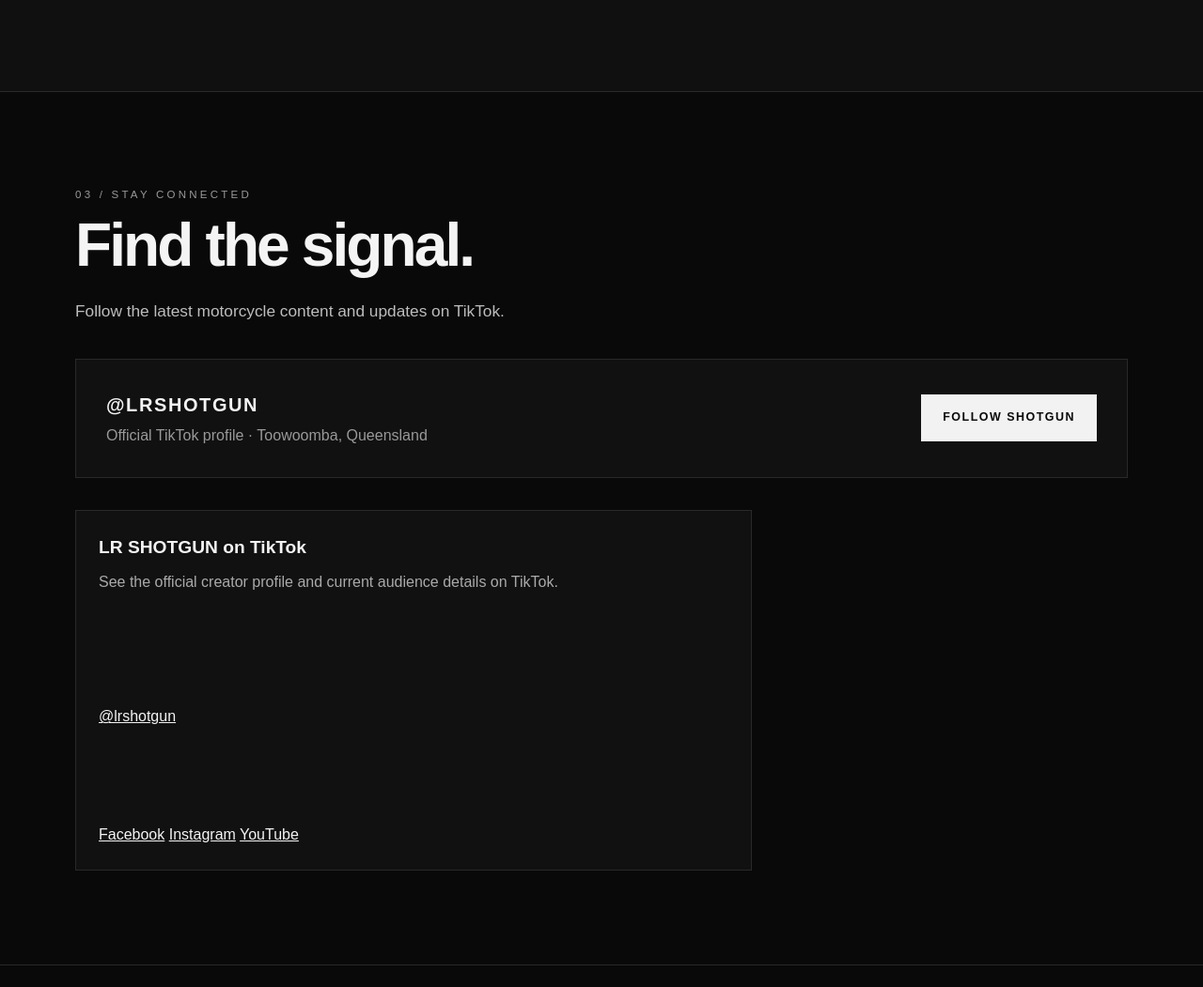
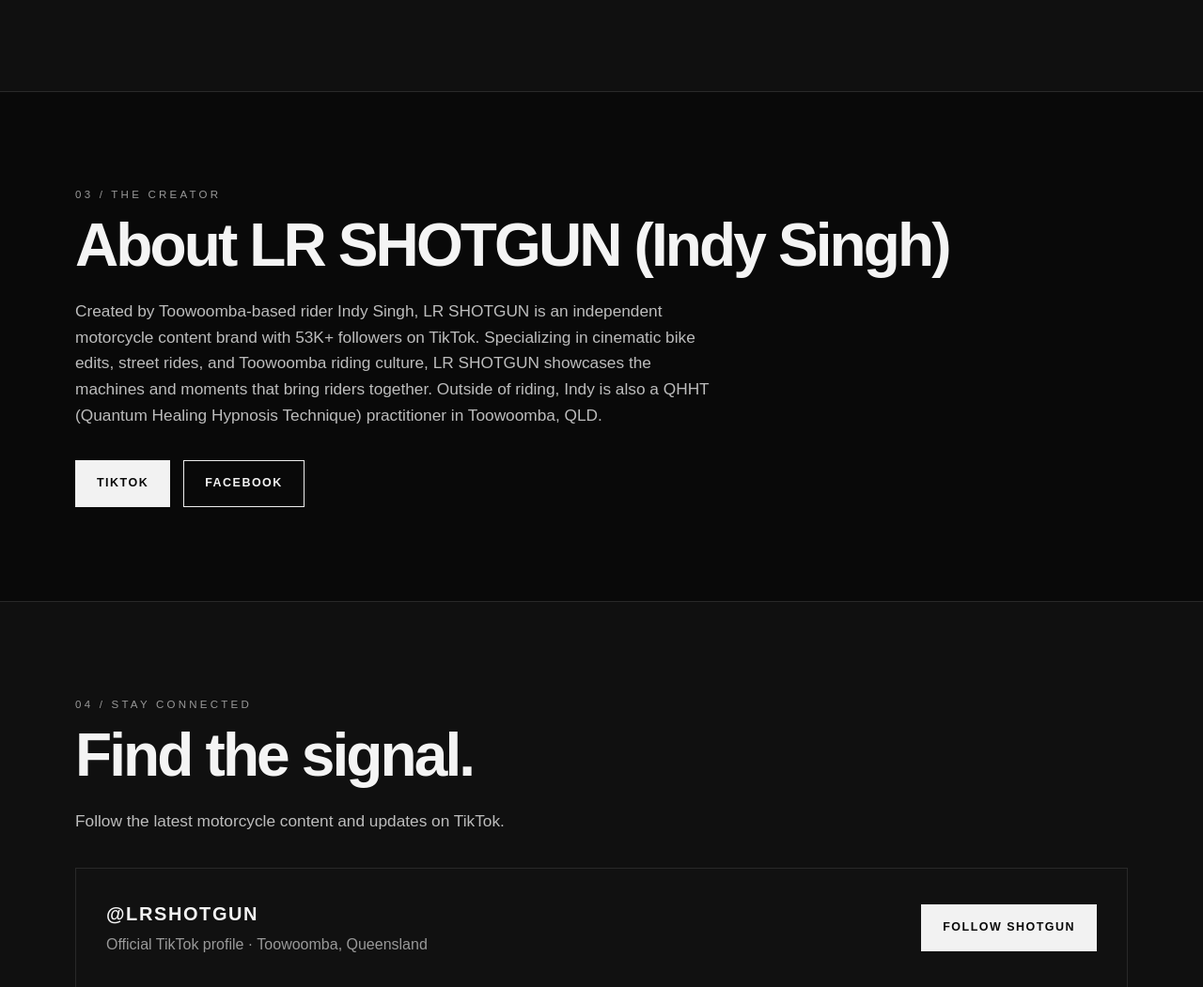
Before and after one commit to is2507708-sys/lrshotgun.netlify.app, a plain HTML site: page lr-shotgun-index.html in a window 1280 px wide. Shown: the part 1742-2793 px from the top of the page at 94% size. Drawn offline with Linux system fonts and the light colour scheme; a script that the page names is missing.

Commit message:
Add "About LR SHOTGUN (Indy Singh)" section and update SEO metadata (6b06c6cf354367057ef2c17c)

```diff
--- a/lr-shotgun-index.html
+++ b/lr-shotgun-index.html
@@ -3,17 +3,17 @@
 <head>
   <meta charset="utf-8">
   <meta name="viewport" content="width=device-width, initial-scale=1">
-  <meta name="description" content="LR SHOTGUN is a Toowoomba, Queensland motorcycle creator sharing bikes, rides, motorcycle culture and cinematic riding content. Follow @lrshotgun on TikTok.">
+  <meta name="description" content="Indy Singh is the Toowoomba motorcycle content creator behind LR SHOTGUN, with 53K+ followers on TikTok, and a QHHT practitioner in Toowoomba, QLD.">
   <meta name="theme-color" content="#090909">
   <meta name="robots" content="index,follow">
   <link rel="canonical" href="https://lrshotgun.netlify.app/">
   <meta property="og:type" content="website">
-  <meta property="og:title" content="LR SHOTGUN | Toowoomba Motorcycle Creator">
-  <meta property="og:description" content="Motorcycles, rides and cinematic motorcycle content from Toowoomba, Queensland, Australia.">
+  <meta property="og:title" content="LR SHOTGUN | Indy Singh, Toowoomba Motorcycle Content Creator | 53K+ Followers &amp; QHHT">
+  <meta property="og:description" content="Indy Singh is the Toowoomba motorcycle content creator behind LR SHOTGUN, with 53K+ followers on TikTok, and a QHHT practitioner in Toowoomba, QLD.">
   <meta property="og:url" content="https://lrshotgun.netlify.app/">
   <meta property="og:site_name" content="LR SHOTGUN">
   <meta name="twitter:card" content="summary">
-  <title>LR SHOTGUN | Toowoomba Motorcycle Creator</title>
+  <title>LR SHOTGUN | Indy Singh, Toowoomba Motorcycle Content Creator | 53K+ Followers &amp; QHHT</title>
 
   <script type="application/ld+json">
   {
@@ -23,10 +23,9 @@
     "url": "https://lrshotgun.netlify.app/",
     "description": "An independent motorcycle content brand based in Toowoomba, Queensland, Australia, sharing motorcycle features, riding culture and cinematic visual storytelling.",
     "sameAs": [
-  "https://www.tiktok.com/@lrshotgun",
-  "https://www.instagram.com/lr_shotgun/",
-  "https://www.youtube.com/@LRSHOTGUN"
-],
+      "https://www.tiktok.com/@lrshotgun",
+      "https://www.instagram.com/lr_shotgun/",
+      "https://www.youtube.com/@LRSHOTGUN"
     ],
     "areaServed": {
       "@type": "City",
@@ -58,7 +57,18 @@
     <section class="hero" id="home"><div class="wrap hero-content"><div class="eyebrow">Toowoomba · Queensland · Australia</div><h1>LR <span>SHOTGUN.</span></h1><p>Motorcycles. The road. The moments in between. An independent motorcycle creator bringing a cinematic edge to the ride.</p><div class="actions"><a class="btn primary" href="https://www.tiktok.com/@lrshotgun" target="_blank" rel="noopener noreferrer">Watch on TikTok</a><a class="btn" href="#about">Discover the brand</a></div></div></section>
     <section id="about"><div class="wrap"><div class="section-kicker">01 / The identity</div><h2 class="section-title">Built around the ride.</h2><p class="intro">LR SHOTGUN is an independent motorcycle content brand based in Toowoomba, Queensland. Focused on bikes, riding culture and striking visual storytelling — with a style that speaks for itself.</p></div></section>
     <section id="content" class="about"><div class="wrap"><div class="section-kicker">02 / The content</div><h2 class="section-title">More than just a ride.</h2><div class="grid"><article class="tile"><div class="num">01 — MOTORCYCLES</div><h3>The machines</h3><p>Motorcycle features, details, sound and the machines that make every ride memorable.</p></article><article class="tile"><div class="num">02 — RIDES</div><h3>Out on the road</h3><p>Riding moments, roads, meets and the culture that brings riders together.</p></article><article class="tile"><div class="num">03 — VISUALS</div><h3>Cinematic style</h3><p>Atmospheric edits and visual storytelling with the LR SHOTGUN signature.</p></article></div></div></section>
-    <section id="connect"><div class="wrap"><div class="section-kicker">03 / Stay connected</div><h2 class="section-title">Find the signal.</h2><p class="intro">Follow the latest motorcycle content and updates on TikTok.</p>
+    <section id="creator" aria-labelledby="creator-title">
+      <div class="wrap">
+        <div class="section-kicker">03 / The creator</div>
+        <h2 class="section-title" id="creator-title">About LR SHOTGUN (Indy Singh)</h2>
+        <p class="intro">Created by Toowoomba-based rider Indy Singh, LR SHOTGUN is an independent motorcycle content brand with 53K+ followers on TikTok. Specializing in cinematic bike edits, street rides, and Toowoomba riding culture, LR SHOTGUN showcases the machines and moments that bring riders together. Outside of riding, Indy is also a QHHT (Quantum Healing Hypnosis Technique) practitioner in Toowoomba, QLD.</p>
+        <div class="actions">
+          <a class="btn primary" href="https://www.tiktok.com/@lrshotgun" target="_blank" rel="noopener noreferrer">TikTok</a>
+          <a class="btn" href="https://www.facebook.com/share/1CWGTy1H7g/" target="_blank" rel="noopener noreferrer">Facebook</a>
+        </div>
+      </div>
+    </section>
+    <section id="connect" class="about"><div class="wrap"><div class="section-kicker">04 / Stay connected</div><h2 class="section-title">Find the signal.</h2><p class="intro">Follow the latest motorcycle content and updates on TikTok.</p>
       <div class="social"><div><strong>@LRSHOTGUN</strong><p>Official TikTok profile · Toowoomba, Queensland</p></div><a class="btn primary" href="https://www.tiktok.com/@lrshotgun" target="_blank" rel="noopener noreferrer">Follow Shotgun</a></div>
       <div class="tiktok-profile"><h3>LR SHOTGUN on TikTok</h3><p>See the official creator profile and current audience details on TikTok.</p><div class="tiktok-embed-wrap"><blockquote class="tiktok-embed" cite="https://www.tiktok.com/@lrshotgun" data-unique-id="lrshotgun" data-embed-type="creator" style="max-width:780px;min-width:288px;"><section><a target="_blank" rel="noopener noreferrer" href="https://www.tiktok.com/@lrshotgun?refer=creator_embed">@lrshotgun</a></section></blockquote></div>
     <div class="social-links">
```
